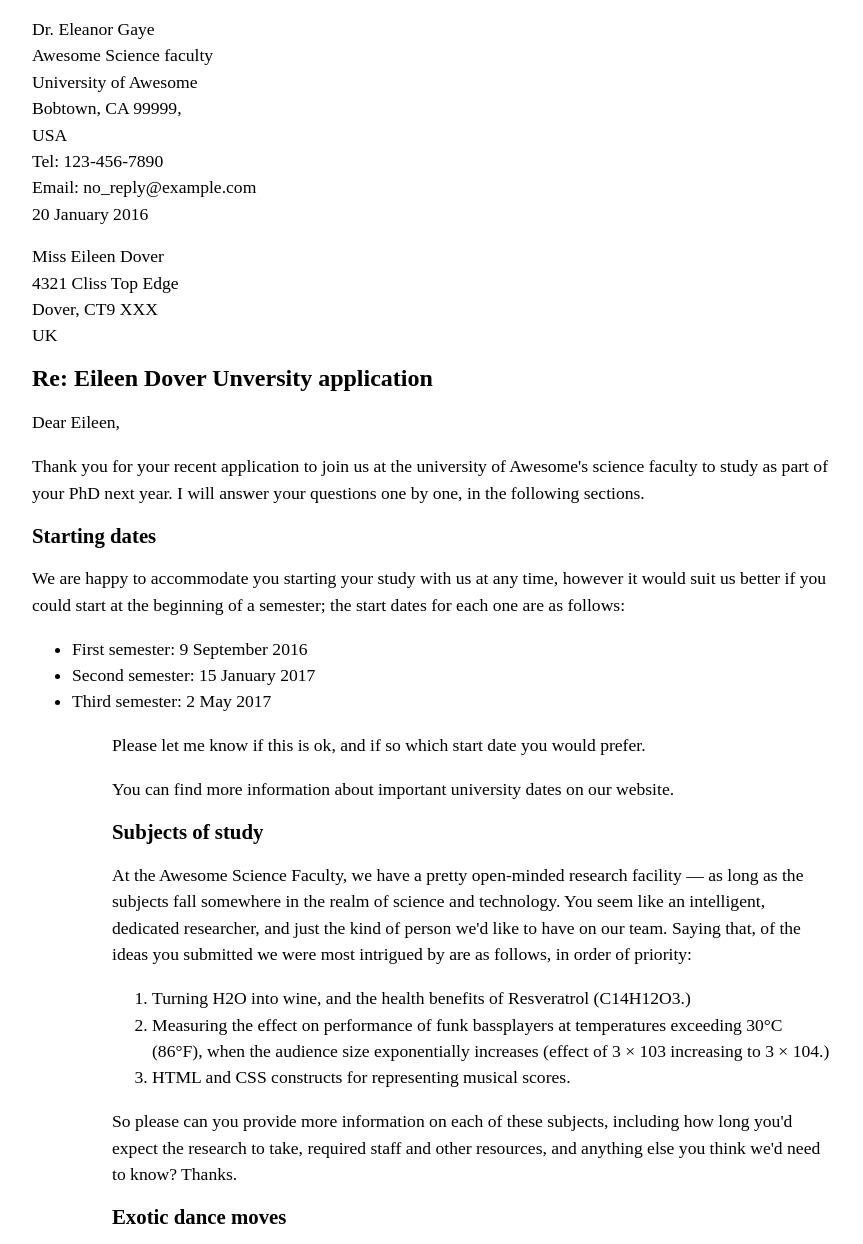
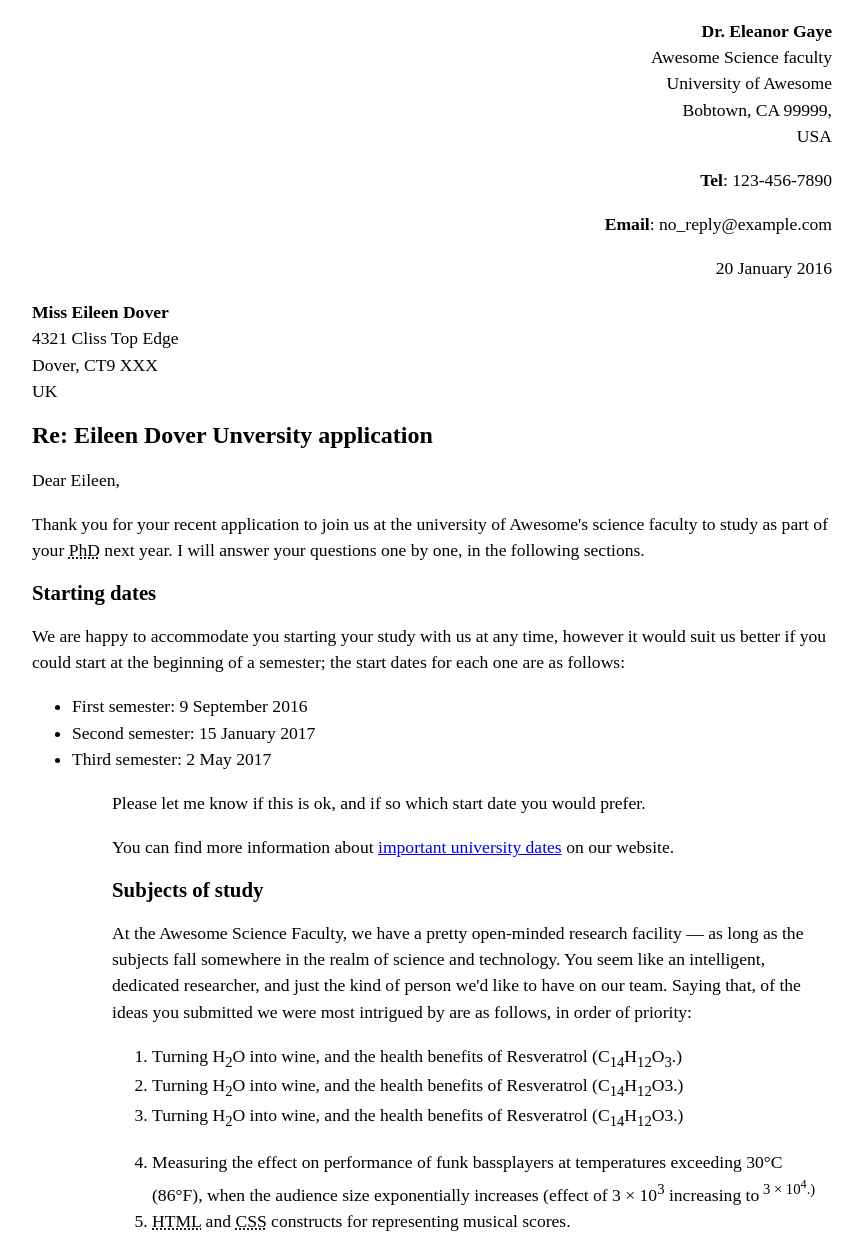
Before and after one commit to khaskhelie/khaskhelie.github.io, a plain HTML site: page letter-markup/index.html in a window 1280 px wide. Shown: the top 1244 px of the page, without its empty margins (208-1071 px from the left). Drawn offline with Linux system fonts and the light colour scheme.

Commit message:
Update index.html

```diff
--- a/letter-markup/index.html
+++ b/letter-markup/index.html
@@ -35,23 +35,27 @@
             </style>
     </head>
     <body>
-        <address>
-            Dr. Eleanor Gaye<br>
-            Awesome Science faculty<br>
-            University of Awesome<br>
-            Bobtown, CA 99999,<br>
-            USA<br>
-            Tel: 123-456-7890<br>
-            Email: no_reply@example.com<br>
+        <address class="sender-column">
+           <p>
+              <strong>Dr. Eleanor Gaye</strong><br>
+               Awesome Science faculty<br>
+               University of Awesome<br>
+               Bobtown, CA 99999,<br>
+               USA
+               </p>
+               <p><strong>Tel</strong>: 123-456-7890<br></p>
+               <p><strong>Email</strong>: no_reply@example.com<br></p>
+            </address>
+               <p class="sender-column"><Time datetime="2016-01-20">20 January 2016</Time></p>
 
-            20 January 2016
-        </address>
 
 <address>
-     Miss Eileen Dover<br>
-     4321 Cliss Top Edge<br>
-     Dover, CT9 XXX<br>
-     UK<br>
+    <p>
+      <strong>Miss Eileen Dover</strong><br>
+      4321 Cliss Top Edge<br>
+      Dover, CT9 XXX<br>
+      UK
+    </p>
 </address>
 
 
@@ -59,21 +63,21 @@
 
 <p>Dear Eileen,</p>
 
-<p>Thank you for your recent application to join us at the university of Awesome's science faculty to study as part of your PhD next year. I will answer your questions one by one, in the following sections.</p>
+<p>Thank you for your recent application to join us at the university of Awesome's science faculty to study as part of your <abbr title="Philosophy Doctorate">PhD</abbr> next year. I will answer your questions one by one, in the following sections.</p>
 
 <h2>Starting dates</h2>
 
 <p>We are happy to accommodate you starting your study with us at any time, however it would suit us better if you could start at the beginning of a semester; the start dates for each one are as follows:</p>
 
 <ul>
-    <li>First semester: 9 September 2016</li>
-    <li>Second semester: 15 January 2017</li>
-    <li>Third semester: 2 May 2017</li>
+    <li>First semester: <time datetime="2016-09-09">9 September 2016</time></li>
+    <li>Second semester: <time datetime="2017-01-15">15 January 2017</time></li>
+    <li>Third semester: <time datetime="2017-05-2">2 May 2017</time></li>
 <ul>
 
 <p>Please let me know if this is ok, and if so which start date you would prefer.</p>
 
-<p>You can find more information about important university dates on our website.</p>
+<p>You can find more information about <a href="http://example.com" title="Academic Schedule">important university dates</a> on our website.</p>
 
 
 <h2>Subjects of study</h2>
@@ -81,9 +85,11 @@
 <p>At the Awesome Science Faculty, we have a pretty open-minded research facility — as long as the subjects fall somewhere in the realm of science and technology. You seem like an intelligent, dedicated researcher, and just the kind of person we'd like to have on our team. Saying that, of the ideas you submitted we were most intrigued by are as follows, in order of priority:</p>
 
 <ol>
-<li>Turning H2O into wine, and the health benefits of Resveratrol (C14H12O3.)</li>
-<li>Measuring the effect on performance of funk bassplayers at temperatures exceeding 30°C (86°F), when the audience size exponentially increases (effect of 3 × 103 increasing to 3 × 104.)</li>
-<li>HTML and CSS constructs for representing musical scores.</li>
+    <li>Turning H<sub>2</sub>O into wine, and the health benefits of Resveratrol (C<sub>14</sub>H<sub>12</sub>O<sub>3</sub>.)</li>
+    <li>Turning H<sub>2</sub>O into wine, and the health benefits of Resveratrol (C<sub>14</sub>H<sub>12</sub>O3.)</li>
+
+    <li>Turning H<sub>2</sub>O into wine, and the health benefits of Resveratrol (C<sub>14</sub>H<sub>12</sub>O3.)</li></p>       <li>Measuring the effect on performance of funk bassplayers at temperatures exceeding 30°C (86°F), when the audience size exponentially increases (effect of 3 × 10<sup>3</sup> increasing to<sup> </>3 × 10<sup>4</sup>.)</li>
+    <li><abbr title="Hyper Text Markup Language">HTML</abbr> and <abbr title="Cascading Style Sheets">CSS</abbr> constructs for representing musical scores.</li>
 </ol>
 
 <p>So please can you provide more information on each of these subjects, including how long you'd expect the research to take, required staff and other resources, and anything else you think we'd need to know? Thanks.</p>
@@ -102,11 +108,11 @@
     <dd>An interesting example of historic misinformation, English explorers in the 1960s believed to have discovered a new dance style characterized by "robotic", stilted movements, being practiced by inhabitants of Northern Alaska and Canada. Later on however it was discovered that they were just moving like this because they were really cold.</dd>
 </dl>
 
-<p>For more of my research, see my exotic dance research page.</p>
+<p>For more of my research, see my <a href="http://example.com" title="Dance Research">exotic dance research page</>.</p>
 
 <p>Yours sincerely,</p>
 <p>Dr Eleanor Gaye</p>
 
-<p>University of Awesome motto: "Be awesome to each other." -- Bill S Preston, Esq</p>
+<p>University of Awesome motto: <q>Be awesome to each other.</q> -- <cite>Bill S Preston, <abbr title="Esquire">Esq</abbr></cite></p>
         </body>
 </html>
```
